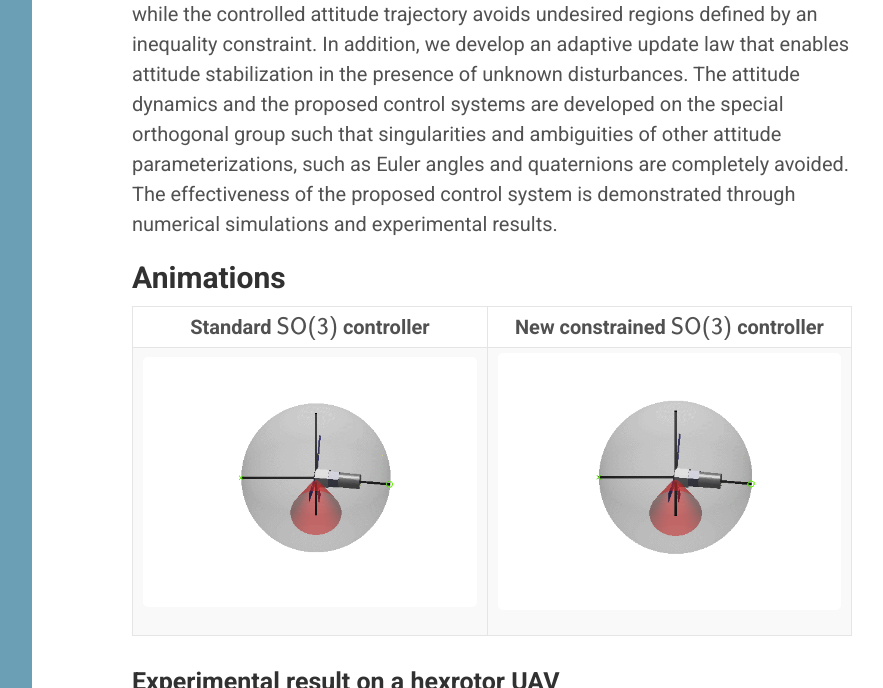
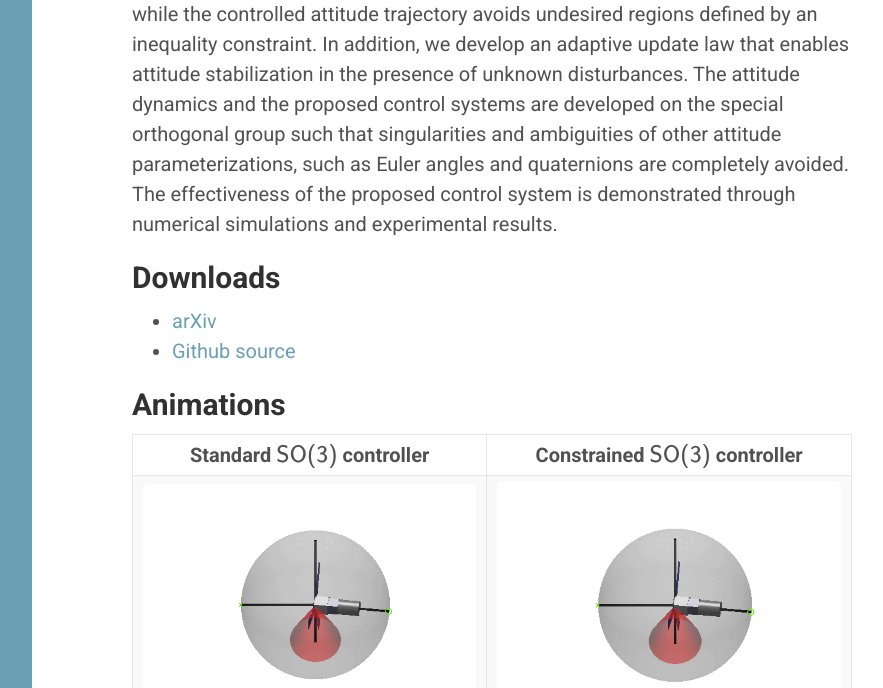
Before and after one commit to skulumani/skulumani.github.io, a Jekyll site: the page built from _posts/2015-10-09-2016ACC.md, in a window 1280 px wide and 1400 px high, scrolled down 419 px. Shown: the top 688 px of the window, without its empty margins (328-1211 px from the left). Built offline with Jekyll 4.4.1, drawn with Linux system fonts in a browser that asks for light colours; formulas are drawn with MathJax 3; some of the changed text lies outside the part shown; grey boxes are pictures that could not be loaded.

Commit message:
Add ACC paper link and source

```diff
--- a/_config.yml
+++ b/_config.yml
@@ -22,7 +22,7 @@ paginate:         10
 
 # Custom vars
 version:          0.1
-date:			  "2016-02-01"
+date:			  "2016-02-21"
 
 github:
   repo:           https://github.com/skulumani
--- a/_posts/2015-10-09-2016ACC.md
+++ b/_posts/2015-10-09-2016ACC.md
@@ -4,7 +4,7 @@ title: "Geometric Adaptive Control of Attitude Dynamics on SO(3) with State Ineq
 date: 2015-10-11
 excerpt: "Attitude control in the presence of state pointing constraints"
 categories: [research]
-<!--- file: https://github.com/skulumani/2015_AAS/raw/master/manuscript.pdf -->
+file: http://arxiv.org/pdf/1602.04286v1.pdf
 mathjax: true
 ---
 
@@ -25,17 +25,16 @@ quaternions are completely avoided. The effectiveness of the
 proposed control system is demonstrated through numerical
 simulations and experimental results.
 
-<!---
+
 ## Downloads
 
-* arXiv
-* Github source
-* Poster
--->
+* [arXiv](http://arxiv.org/abs/1602.04286)
+* [Github source](https://github.com/skulumani/2016_acc_manuscript)
+
 
 ## Animations
 
-Standard \\(\mathsf{SO(3)}\\) controller |  New constrained \\(\mathsf{SO(3)}\\) controller
+Standard \\(\mathsf{SO(3)}\\) controller |  Constrained \\(\mathsf{SO(3)}\\) controller
 -------|-----------|
 ![SC no avoidance]({{ site.url }}/assets/constrained_attitude_control/sc_noavoid_dist.gif) | ![SC avoidance]({{ site.url }}/assets/constrained_attitude_control/sc_avoid_dist.gif)
 
```
Also changed, not shown: other parts of _posts/2015-10-09-2016ACC.md (+2 -2 lines).
